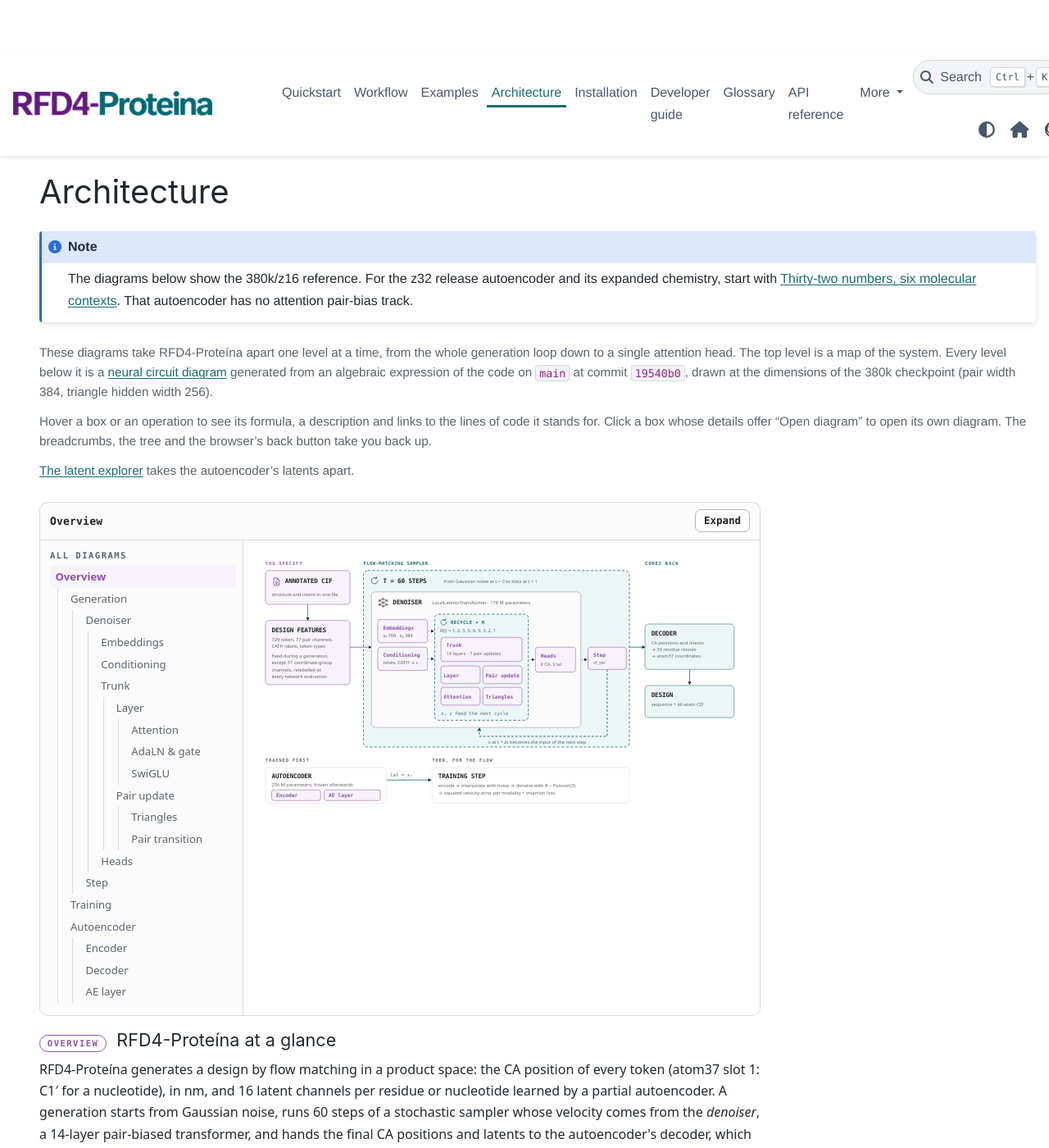
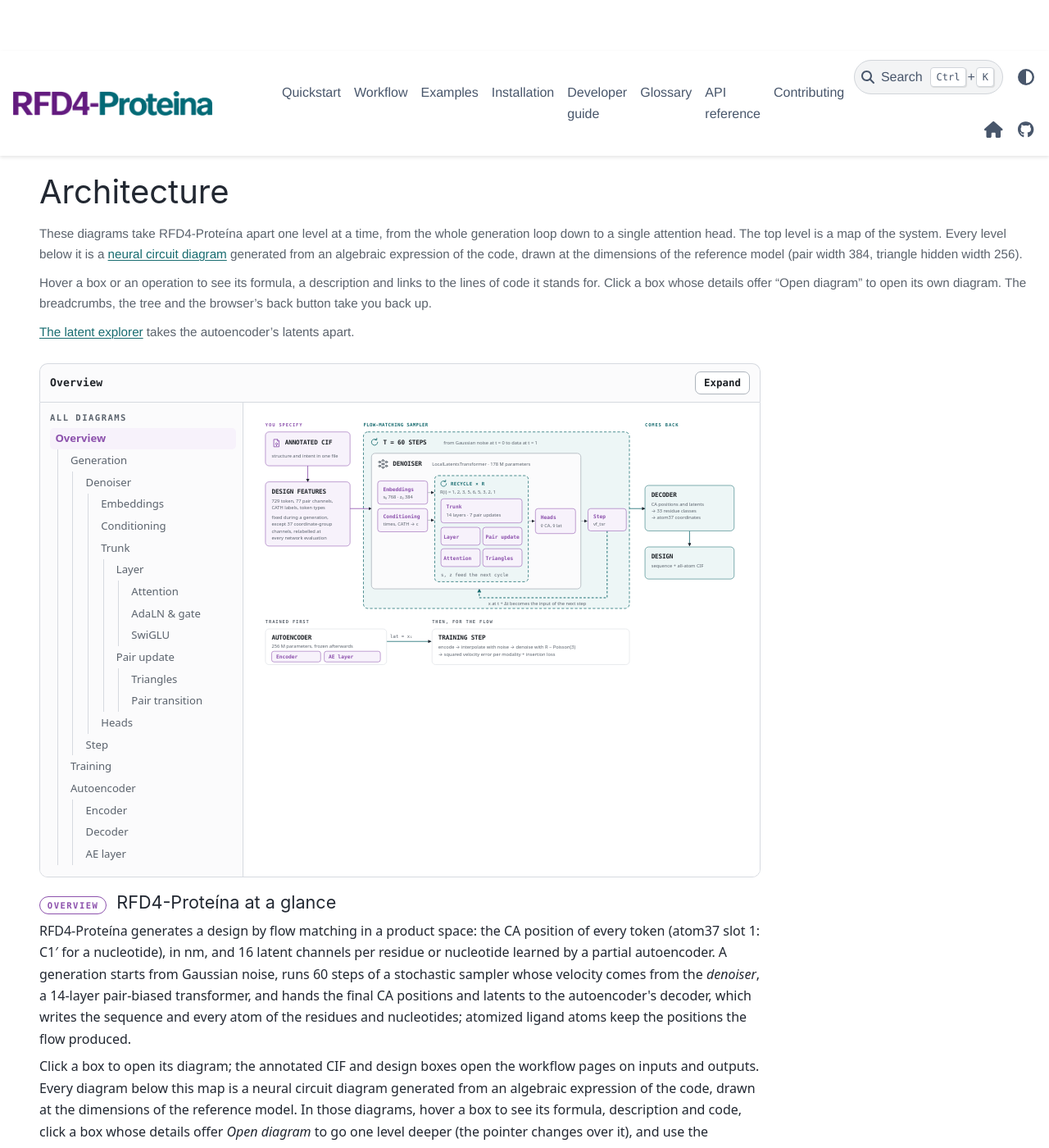
Before and after one commit to RazzyChen/RFD4-Proteina, a Sphinx documentation site: the page built from docs/architecture/index.rst, in a window 1280 px wide and 1400 px high. Shown: the whole window at 82% size. Built offline with Sphinx 7.4.7 and the PyData theme 0.15.4, drawn with Linux system fonts in a browser that asks for light colours; some of the changed text lies outside the part shown.

```diff
--- a/docs/_static/architecture/manifest.js
+++ b/docs/_static/architecture/manifest.js
@@ -5,7 +5,7 @@ window.RFD4_ARCHITECTURE = {
    "title": "RFD4-Proteína at a glance",
    "short": "Overview",
    "blurb": "The whole system: inputs, the flow-matching sampler, the recycled denoiser and the decoder.",
-   "summary": "<p>RFD4-Proteína generates a design by flow matching in a product space: the CA position of every token (atom37 slot 1: C1′ for a nucleotide), in nm, and 16 latent channels per residue or nucleotide learned by a partial autoencoder. A generation starts from Gaussian noise, runs 60 steps of a stochastic sampler whose velocity comes from the <em>denoiser</em>, a 14-layer pair-biased transformer, and hands the final CA positions and latents to the autoencoder's decoder, which writes the sequence and every atom of the residues and nucleotides; atomized ligand atoms keep the positions the flow produced.</p><p>Click a box to open its diagram; the annotated CIF and design boxes open the workflow pages on inputs and outputs. Every diagram below this map is a neural circuit diagram generated from an algebraic expression of the code on <code>main</code> at commit <code>19540b0</code>, drawn at the dimensions of the 380k checkpoint. In those diagrams, hover a box to see its formula, description and code, click a box whose details offer <em>Open diagram</em> to go one level deeper (the pointer changes over it), and use the breadcrumbs or the tree to go back up.</p>",
+   "summary": "<p>RFD4-Proteína generates a design by flow matching in a product space: the CA position of every token (atom37 slot 1: C1′ for a nucleotide), in nm, and 16 latent channels per residue or nucleotide learned by a partial autoencoder. A generation starts from Gaussian noise, runs 60 steps of a stochastic sampler whose velocity comes from the <em>denoiser</em>, a 14-layer pair-biased transformer, and hands the final CA positions and latents to the autoencoder's decoder, which writes the sequence and every atom of the residues and nucleotides; atomized ligand atoms keep the positions the flow produced.</p><p>Click a box to open its diagram; the annotated CIF and design boxes open the workflow pages on inputs and outputs. Every diagram below this map is a neural circuit diagram generated from an algebraic expression of the code, drawn at the dimensions of the reference model. In those diagrams, hover a box to see its formula, description and code, click a box whose details offer <em>Open diagram</em> to go one level deeper (the pointer changes over it), and use the breadcrumbs or the tree to go back up.</p>",
    "highlights": [
     {
      "kind": "loop",
@@ -26,7 +26,7 @@ window.RFD4_ARCHITECTURE = {
    "facts": [
     [
      "Denoiser",
-     "178.2 M parameters (main, 380k dimensions)"
+     "178.2 M parameters"
     ],
     [
      "Autoencoder",
@@ -43,10 +43,6 @@ window.RFD4_ARCHITECTURE = {
     [
      "Latents",
      "16 channels per residue or nucleotide"
-    ],
-    [
-     "Checkpoint",
-     "<code>chk_epoch_00000189_step_000000380000-ema.ckpt</code>"
     ]
    ],
    "parent": null,
@@ -144,7 +140,7 @@ window.RFD4_ARCHITECTURE = {
    "facts": [
     [
      "Parameters",
-     "178,242,737 on main at these dimensions (checkpoint: 178,336,624)"
+     "178,242,737"
     ],
     [
      "Recycle depth R",
@@ -321,7 +317,7 @@ window.RFD4_ARCHITECTURE = {
     ],
     [
      "Per pair update",
-     "2,467,200 parameters (main)"
+     "2,467,200  parameters"
     ],
     [
      "Whole trunk",
@@ -519,7 +515,7 @@ window.RFD4_ARCHITECTURE = {
    "facts": [
     [
      "Parameters",
-     "2,467,200 per pair update (main)"
+     "2,467,200 per pair update"
     ],
     [
      "Triangle hidden width",
@@ -553,17 +549,11 @@ window.RFD4_ARCHITECTURE = {
    "short": "Triangles",
    "blurb": "Outgoing and incoming triangle multiplicative updates.",
    "summary": "<p>Each pair (<em>i</em>, <em>j</em>) sums, over every token <em>k</em>, the product of two gated projections of the edges that close the triangle <em>i</em>, <em>j</em>, <em>k</em>: <em>i</em>–<em>k</em> and <em>j</em>–<em>k</em> (outgoing) or <em>k</em>–<em>i</em> and <em>k</em>–<em>j</em> (incoming). The contraction over <em>k</em> is the trunk's only step whose cost grows with the cube of the number of tokens, yet at design sizes it is not where most of the work goes: it is about 6% of a trunk pass's multiply-adds at 256 tokens and 21% at 1024, and it overtakes the per-pair projections only near 3,700 tokens.</p>",
-   "highlights": [
-    {
-     "kind": "note",
-     "label": "Checkpoint",
-     "html": "The 380k checkpoint trains these without biases (<code>tri_mult_bias: false</code>); main always has them."
-    }
-   ],
+   "highlights": [],
    "facts": [
     [
      "Parameters",
-     "642,048 per triangle update (main)"
+     "642,048 per triangle update"
     ],
     [
      "Hidden width",
@@ -761,10 +751,6 @@ window.RFD4_ARCHITECTURE = {
     [
      "Decoder",
      "127.9 M parameters, 12 layers"
-    ],
-    [
-     "Checkpoint",
-     "<code>2026_09_04_release_ae_z16_400k</code>"
     ]
    ],
    "parent": "overview",
@@ -834,13 +820,7 @@ window.RFD4_ARCHITECTURE = {
    "short": "Decoder",
    "blurb": "CA positions and latents to residue logits and atom37 coordinates.",
    "summary": "<p>The CA position, the 16 latents, the token type and the conditioned residue type are embedded, run through 12 layers, and read by two heads, each behind its own LayerNorm: 33 residue-class logits restricted to the classes the token type allows, and 37 atom positions relative to the CA, to which the CA position is added.</p>",
-   "highlights": [
-    {
-     "kind": "note",
-     "label": "Checkpoint",
-     "html": "On the 380k checkpoint's branch the decoder's residue-type input is filled from the flow model's sequence readout; main has no readout."
-    }
-   ],
+   "highlights": [],
    "facts": [
     [
      "Inputs",
--- a/docs/_static/custom.css
+++ b/docs/_static/custom.css
@@ -815,3 +815,9 @@ body > header.site-nav ~ * { scroll-margin-top: 130px; }
 .bd-header { top: var(--site-nav-height, 62px) !important; }
 .bd-sidebar-primary, .bd-sidebar-secondary { top: calc(var(--site-nav-height, 62px) + var(--pst-header-height)) !important; height: calc(100vh - var(--site-nav-height, 62px) - var(--pst-header-height)) !important; }
 html { scroll-padding-top: calc(var(--site-nav-height, 62px) + var(--pst-header-height) + 14px); }
+
+/* The architecture and latent explorers are project-page tabs: the shared tab line is their only header. */
+.standalone-page { --pst-header-height: 0rem; }
+.standalone-page .bd-header,
+.standalone-page .bd-breadcrumbs,
+.standalone-page .header-article-items { display: none !important; }
--- a/docs/_templates/layout.html
+++ b/docs/_templates/layout.html
@@ -1,9 +1,14 @@
 {#- The latent explorer (architecture/expanded-chemistry) scopes its stylesheets by a class on <body>
-    (docs/_static/viz/viz.css); every other page keeps the theme's own tag. Beside the project page, the tab
-    line shared with Home and Benchmarks sits above the documentation header. -#}
+    (docs/_static/viz/viz.css). The architecture and latent explorers are tabs of the project page: beside it
+    they show the shared tab line only, without the documentation header. Every other page keeps the
+    theme's own tag and gets the shared tab line above the documentation header. -#}
 {%- extends "!layout.html" %}
 {% block body_tag %}
-  <body data-default-mode="{{ default_mode }}"{% if pagename == "architecture/expanded-chemistry" %} class="viz-page"{% endif %}>
+  {%- set explorer = pagename in ("architecture/index", "architecture/expanded-chemistry") %}
+  <body data-default-mode="{{ default_mode }}"
+    {%- if pagename == "architecture/expanded-chemistry" and site_root %} class="viz-page standalone-page"
+    {%- elif pagename == "architecture/expanded-chemistry" %} class="viz-page"
+    {%- elif explorer and site_root %} class="standalone-page"{% endif %}>
 {%- endblock %}
 {% block docs_navbar %}
   {%- if site_root %}{% include "site-nav.html" %}{% endif %}
--- a/docs/architecture/index.rst
+++ b/docs/architecture/index.rst
@@ -1,20 +1,17 @@
+:orphan:
+
 :html_theme.sidebar_secondary.remove:
 
 Architecture
 ============
-
-.. note::
-
-   The diagrams below show the 380k/z16 reference. For the z32 release autoencoder and its expanded
-   chemistry, start with :doc:`expanded-chemistry`. That autoencoder has no attention pair-bias track.
 
 .. container:: wf-intro
 
    These diagrams take RFD4-Proteína apart one level at a time, from the whole generation loop down
    to a single attention head. The top level is a map of the system. Every level below it is a
    `neural circuit diagram <https://vtabbott.io/articles/diagrams-explained-quickly/>`__ generated
-   from an algebraic expression of the code on ``main`` at commit ``19540b0``, drawn at the
-   dimensions of the 380k checkpoint (pair width 384, triangle hidden width 256).
+   from an algebraic expression of the code, drawn at the dimensions of the reference model (pair
+   width 384, triangle hidden width 256).
 
    Hover a box or an operation to see its formula, a description and links to the lines of code it
    stands for. Click a box whose details offer "Open diagram" to open its own diagram. The
@@ -314,15 +311,6 @@ token, which carries no latent. `Diagrams Explained (Quickly)
      - ``nlayers`` of the autoencoder
      - layers of the encoder and of the decoder
 
-.. admonition:: The 380k checkpoint and ``main``
-
-   The diagrams draw the code on ``main`` at commit ``19540b0`` at the dimensions of
-   ``chk_epoch_00000189_step_000000380000-ema.ckpt``. That checkpoint was trained on a branch that
-   adds three things ``main`` does not have: a detached sequence-readout head whose argmax conditions
-   the decoder, a ``sequence_probabilities`` input feature in place of ``cond_residue_type`` (with
-   salt-bridge, hydrophobic and metal-coordination features, which ``main`` supports by
-   configuration), and triangle multiplications without biases. ``main`` therefore cannot load it.
-
 Where to read next
 ------------------
 
--- a/docs/index.rst
+++ b/docs/index.rst
@@ -90,7 +90,6 @@ State-of-the-art performance across relevant biomolecular tasks
    quickstart
    workflow
    examples
-   architecture/index
 
 .. toctree::
    :maxdepth: 1
```
Also changed, not shown: docs/architecture/expanded-chemistry.md (+2 -18 lines).
